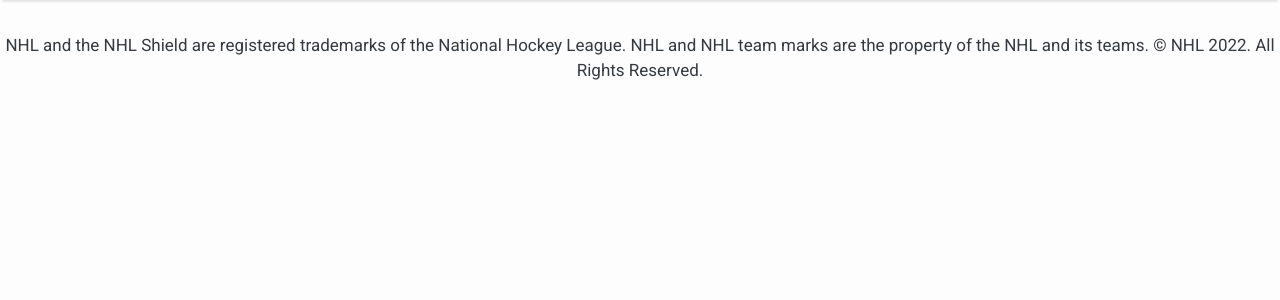
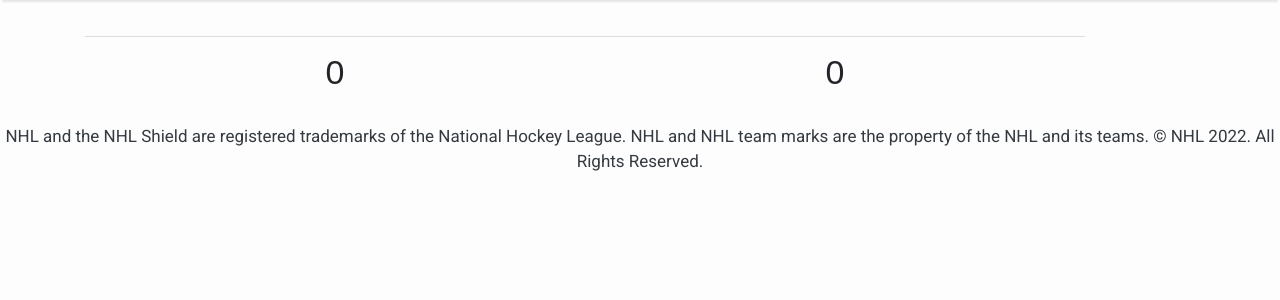
Before and after one commit to leoflewis/mn-wild-tracking, a Python web app: template wildstats/dataservice/templates/game.html in a window 1280 px wide. Shown: the part 58-358 px from the top of the page. Run offline with Jinja, Linux system fonts and the light colour scheme; the template is opened without the code that fills it, so the values that code supplies are empty; some libraries are stand-ins or nearby versions.

Commit message:
updated game templated nad player template

```diff
--- a/wildstats/dataservice/templates/game.html
+++ b/wildstats/dataservice/templates/game.html
@@ -1,10 +1,43 @@
 {% extends "home.html" %}
 {% block content %}
+<style>
+    .scoreboard {
+        display: grid;
+        grid-template-columns: repeat(2, 1fr);
+        width: 1000px;
+        font-family: 'Quicksand', sans-serif;
+    }
+    .scoreboard__name,.scoreboard__score {
+        padding: 10px;
+        text-align: center;
+    }
 
+    .scoreboard__name {
+        font-weight: bold;
+        border-bottom: 1px solid #ddd;
+    }
+
+    .scoreboard__name--one {
+        color: #A6192E;
+    }
+
+    .scoreboard__name--two {
+        color: #154734;
+    }
+
+    .scoreboard__score {
+        font-size: 2em;
+    }
+</style>
 <div class="container">
     <div class="row">
         <div class="col-md-8 mt-3 left">
-            {{game}}
+            <div class="scoreboard">
+                <div class="scoreboard__name scoreboard__name--one">{{game.gameData.teams.away.name}}</div>
+                <div class="scoreboard__name scoreboard__name--two">{{game.gameData.teams.home.name}}</div>
+                <div class="scoreboard__score" data-for-player="one">0</div>
+                <div class="scoreboard__score" data-for-player="two">0</div>
+            </div>
         </div>
     </div>
 </div>
```
Also changed, not shown: wildstats/dataservice/templates/player.html (+24 -8 lines).
